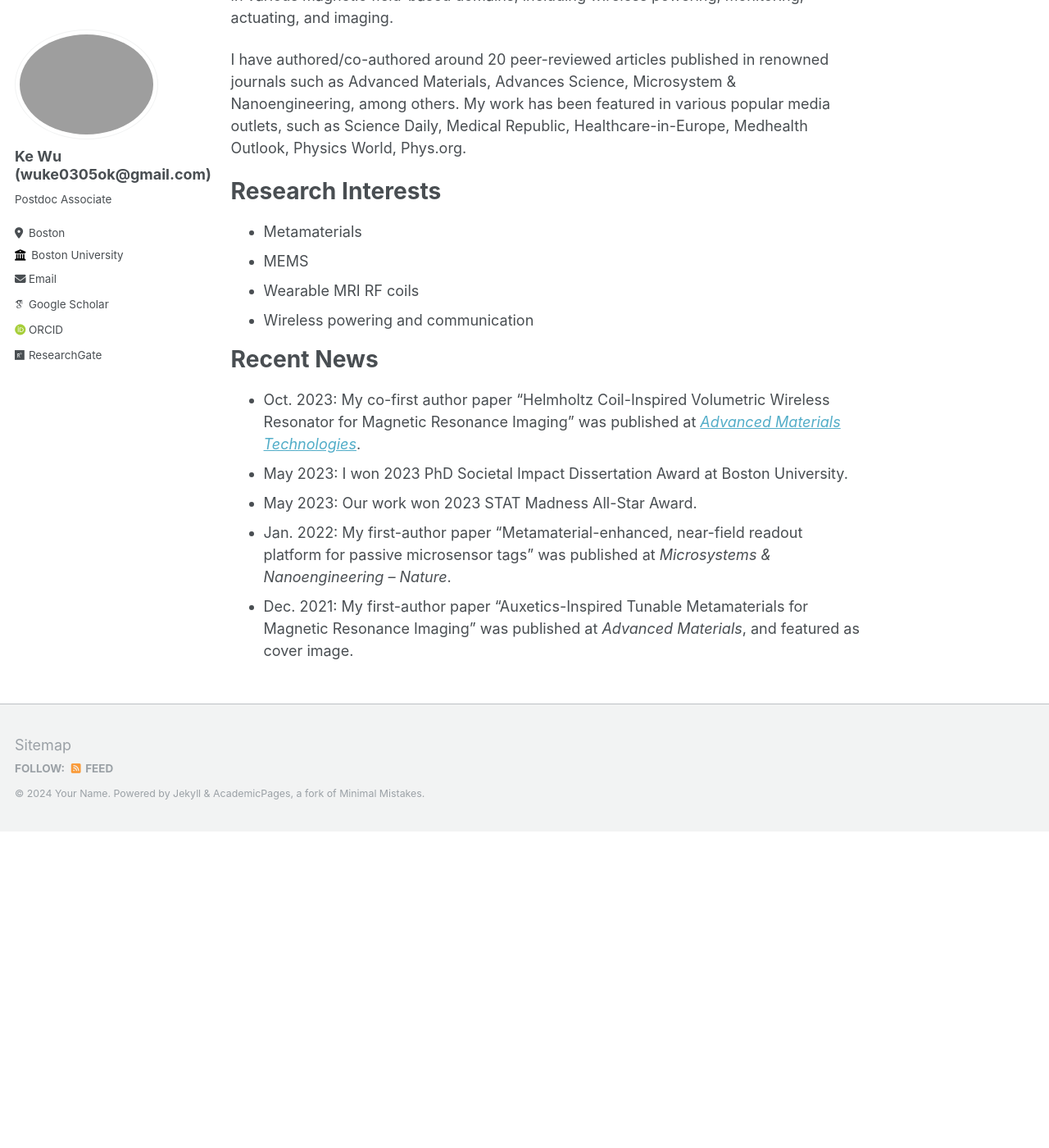
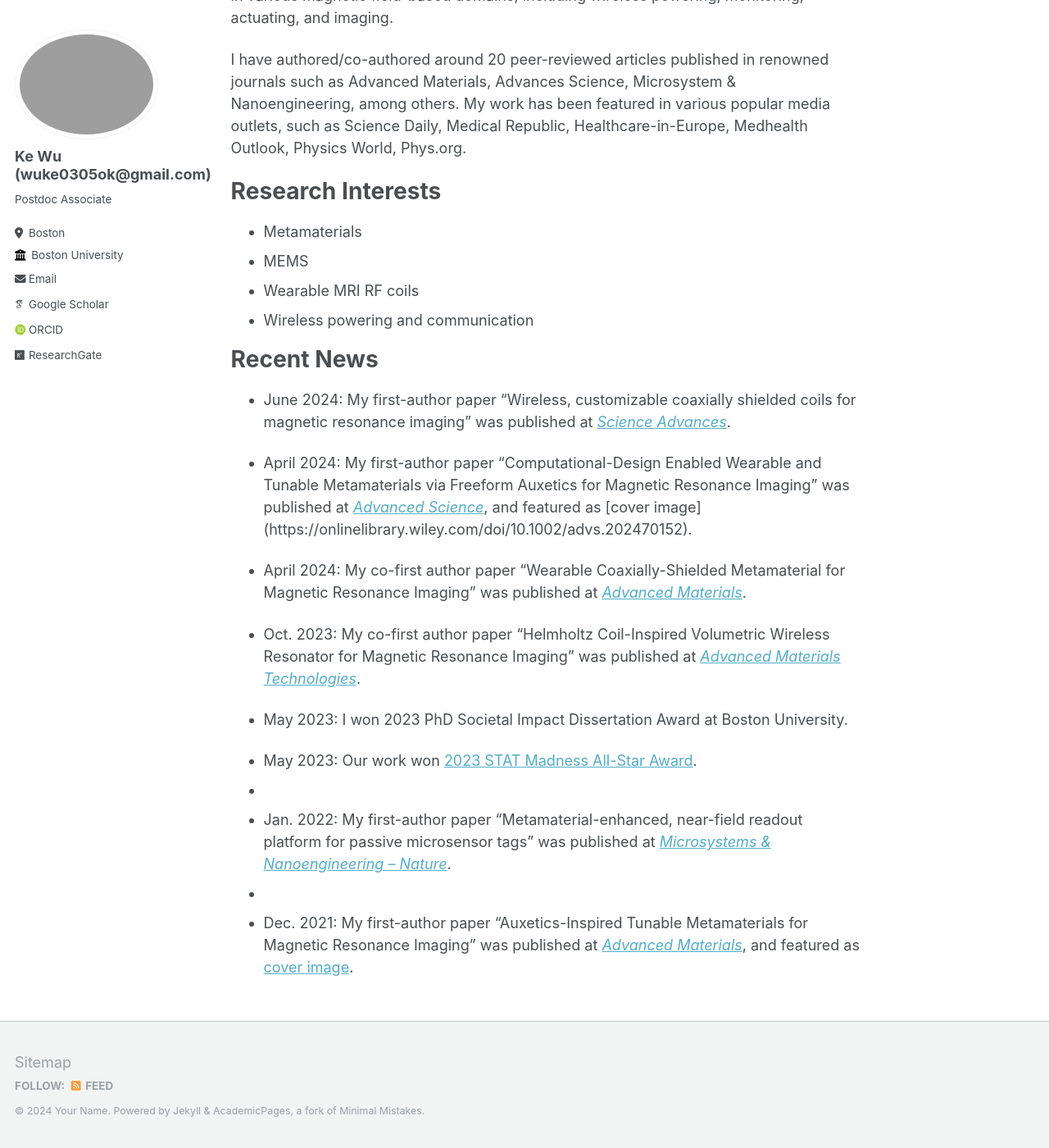
Before and after one commit to wuke0305/wuke0305.github.io, a Jekyll site: the page built from _pages/about.md, in a window 1280 px wide and 1400 px high, scrolled down 395 px. Shown: the whole window at 82% size. Built offline with Jekyll 4.4.1, drawn with Linux system fonts in a browser that asks for light colours; some web fonts are replaced; before the commit the page ends 1409 px from its top, so only the background shows below that.

Commit message:
Update about.md

```diff
--- a/_pages/about.md
+++ b/_pages/about.md
@@ -19,8 +19,18 @@ Research Interests
 
 Recent News
 ======
-* Oct. 2023: My co-first author paper "Helmholtz Coil-Inspired Volumetric Wireless Resonator for Magnetic Resonance Imaging" was published at [_Advanced Materials Technologies_](https://onlinelibrary.wiley.com/doi/epdf/10.1002/admt.202301053).
+* June 2024: My first-author paper “Wireless, customizable coaxially shielded coils for magnetic resonance imaging” was published at [_Science Advances_](https://www.science.org/doi/full/10.1126/sciadv.adn5195).
+
+* April 2024: My first-author paper “Computational-Design Enabled Wearable and Tunable Metamaterials via Freeform Auxetics for Magnetic Resonance Imaging” was published at [_Advanced Science_](https://onlinelibrary.wiley.com/doi/full/10.1002/advs.202400261), and featured as [cover image] (https://onlinelibrary.wiley.com/doi/10.1002/advs.202470152).
+
+* April 2024: My co-first author paper “Wearable Coaxially-Shielded Metamaterial for Magnetic Resonance Imaging” was published at [_Advanced Materials_](https://onlinelibrary.wiley.com/doi/full/10.1002/adma.202313692).
+
+* Oct. 2023: My co-first author paper "Helmholtz Coil-Inspired Volumetric Wireless Resonator for Magnetic Resonance Imaging" was published at [_Advanced Materials Technologies_](https://onlinelibrary.wiley.com/doi/full/10.1002/admt.202301053).
+
 * May 2023: I won 2023 PhD Societal Impact Dissertation Award at Boston University.
-* May 2023: Our work won 2023 STAT Madness All-Star Award.
-* Jan. 2022: My first-author paper “Metamaterial-enhanced, near-field readout platform for passive microsensor tags” was published at _Microsystems & Nanoengineering – Nature_.
-* Dec. 2021: My first-author paper “Auxetics-Inspired Tunable Metamaterials for Magnetic Resonance Imaging” was published at _Advanced Materials_, and featured as cover image.
+
+* May 2023: Our work won [2023 STAT Madness All-Star Award](https://www.bu.edu/articles/2023/xin-zhang-wins-stat-madness-2023-all-star-award/).
+*
+* Jan. 2022: My first-author paper “Metamaterial-enhanced, near-field readout platform for passive microsensor tags” was published at [_Microsystems & Nanoengineering – Nature_](https://www.nature.com/articles/s41378-022-00356-4).
+*
+* Dec. 2021: My first-author paper “Auxetics-Inspired Tunable Metamaterials for Magnetic Resonance Imaging” was published at [_Advanced Materials_](https://onlinelibrary.wiley.com/doi/full/10.1002/adma.202109032), and featured as [cover image](https://onlinelibrary.wiley.com/doi/abs/10.1002/adma.202270049).
```
